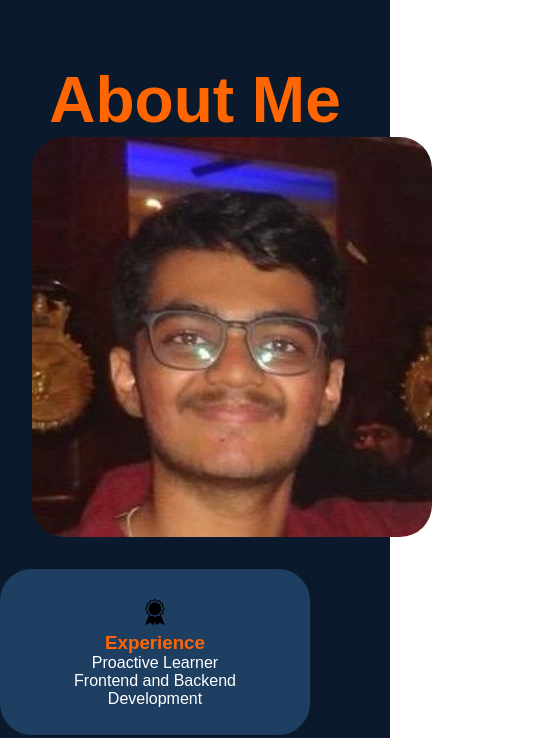
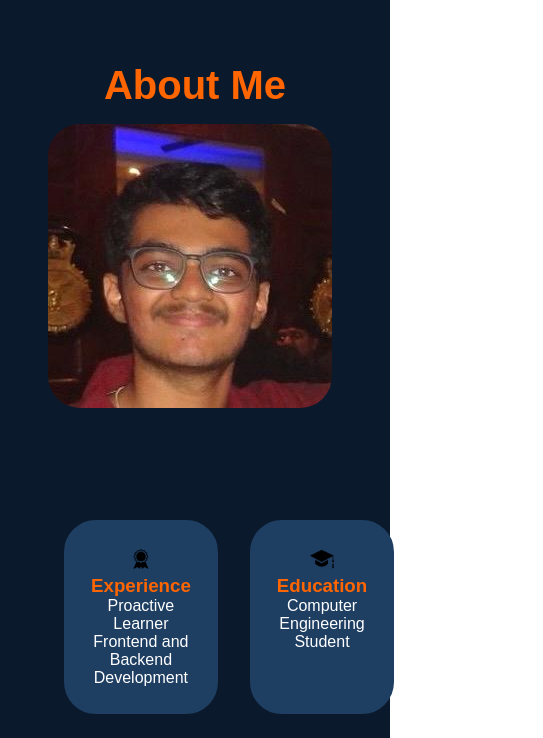
Before and after one commit to PadmanabhGaike/New-Portfolio-website-repos, a website: page index.html in a window 390 px wide. Shown: the part 850-1588 px from the top of the page, 543 px wide, since content can reach past the window. Drawn offline with Linux system fonts and the light colour scheme.

Commit message:
made the site responsive

```diff
--- a/index.html
+++ b/index.html
@@ -16,11 +16,11 @@
 
 .contact-form {
     background-color:  #1E3E62;
-    padding: 2rem;
+    padding: 1rem;
     border-radius: 10px;
     box-shadow: 0 4px 8px rgba(0, 0, 0, 0.1);
-    width: 400px; /* Set a fixed width */
-    max-width: 100%;
+    width: 90%;
+    max-width: 400px;
     color: white;
     padding-right: 3rem;
 }
--- a/public/mediaqueries.css
+++ b/public/mediaqueries.css
@@ -1,31 +1,30 @@
-@media screen and (max-width:1400px) {
-    #profile{
-        height: 83vh;
-        margin-bottom: 6rem;
-        width: 100%;
+/* For tablets */
+@media (max-width: 768px) {
+    .section-container, .about-details-container, .experience-details-container {
+        flex-direction: column;
+        padding: 0 2rem; /* Adjust padding for smaller screens */
     }
-    .about-containers{
-        flex-wrap: wrap;
+
+    #experience, #about, #contact {
+        padding-left: 0;
+        padding-right: 0;
+    }
+
+    .section__pic-container1, .section__text {
+        max-width: 100%;
+        padding: 1rem;
     }
 }
 
-
-@media screen and (max-width:1200px) {
-    #desktop-nav{
-        display: none;
+/* For mobile devices */
+@media (max-width: 480px) {
+    .title, .aboutTitle {
+        font-size: 2.5rem; /* Scale down title sizes */
     }
-
-    #experience, .experience-details-container{
-        margin-top: 2rem;
+    .icon {
+        height: 1.5rem; /* Adjust icon sizes */
     }
-
-    #profile, .section-container{
-        display: block;
-    }
-    section, .section-container{
-        height: fit-content;
-    }
-    section{
-        margin: 0 5%;
+    #socials-container {
+        gap: 0.5rem; /* Reduce spacing between social icons */
     }
 }
```
